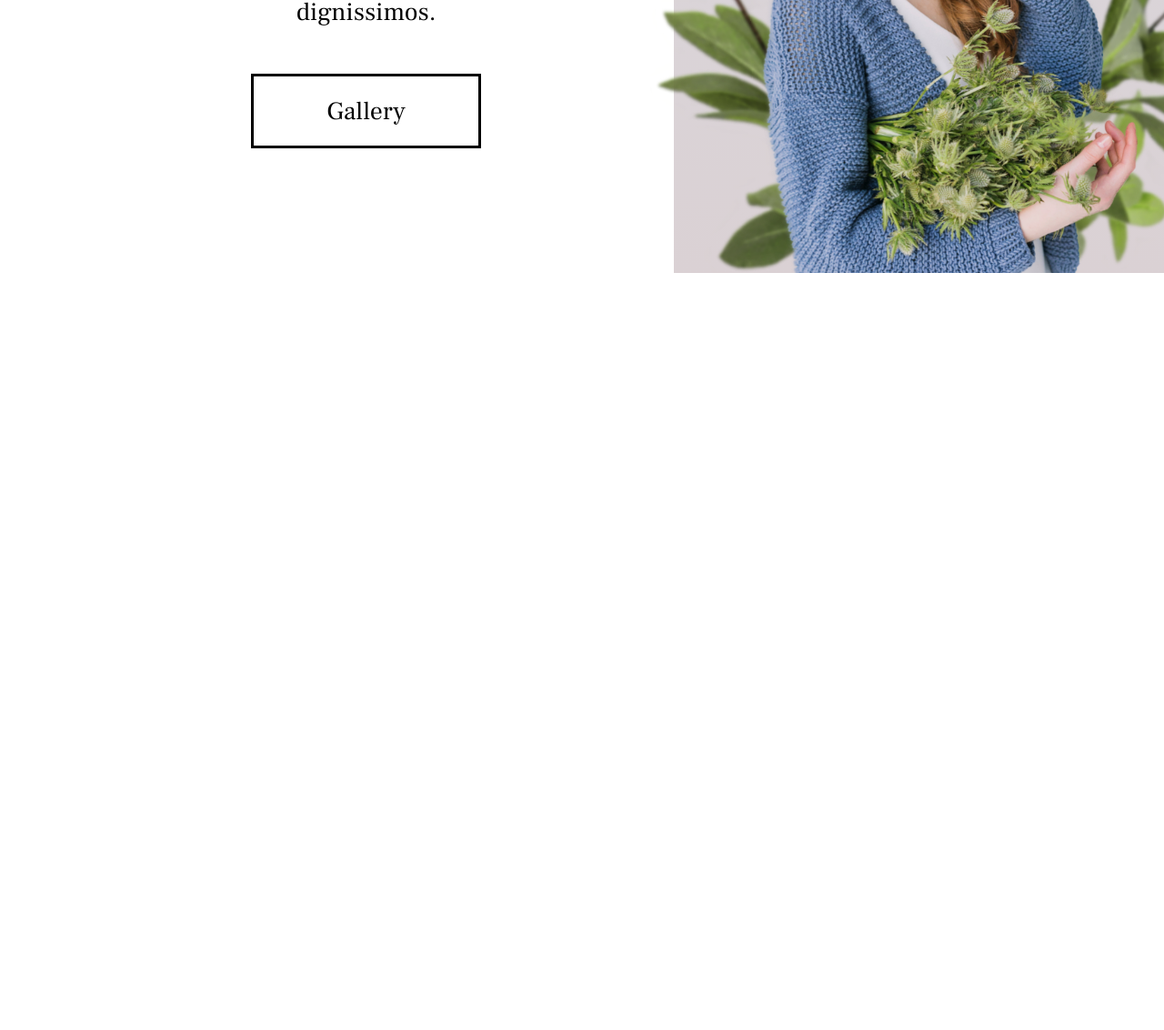
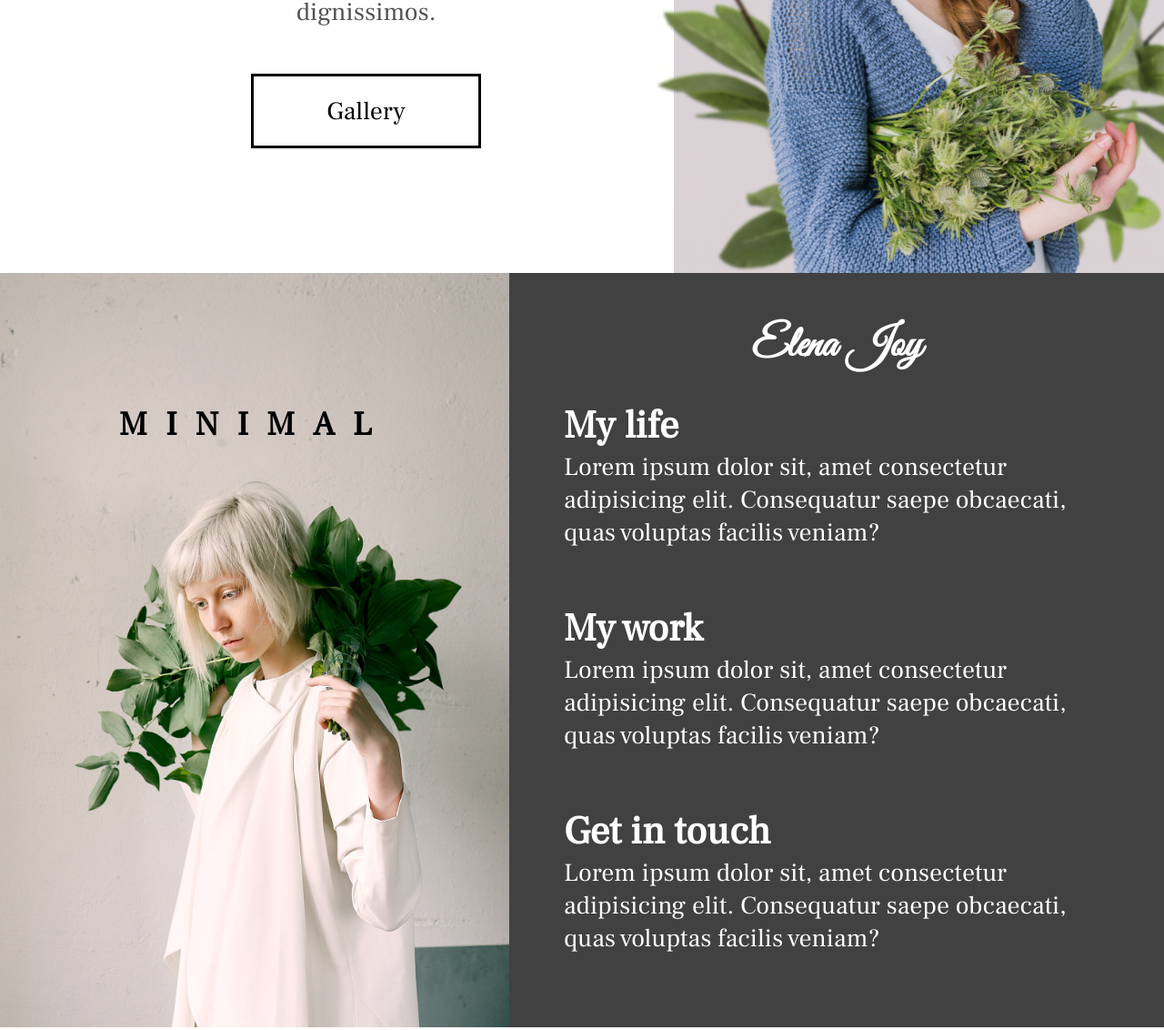
Before and after one commit to AlexRFarnes/Elena-project, a plain HTML site: page index.html in a window 1280 px wide. Shown: the part 501-1633 px from the top of the page at 91% size. Before the commit the page ends 801 px from the top, so only its background shows below. Drawn offline with Linux system fonts and the light colour scheme.

Commit message:
About section

```diff
--- a/css/style.css
+++ b/css/style.css
@@ -91,6 +91,14 @@ a {
   align-items: center;
 }
 
+.py-lg {
+  padding: 5rem 0;
+}
+
+.vibes-ff {
+  font-family: "Vibes", sans-serif;
+}
+
 /* MAIN */
 
 /* Nav */
@@ -146,6 +154,7 @@ a {
 
 .hero__text {
   padding: 5rem 10rem;
+  color: var(--gray-color);
 }
 
 .hero__link {
@@ -185,13 +194,55 @@ a {
   transform-origin: bottom;
   backface-visibility: hidden;
   width: 75%;
-  height: 75%;
+  max-height: 75%;
   object-fit: cover;
 }
 
 .plant2 {
   left: 40%;
 }
+
+/* About */
+
+.about {
+  min-height: 100vh;
+  display: flex;
+  flex-wrap: wrap;
+}
+
+.about__intro {
+  flex: 2 1 40rem;
+  justify-content: space-around;
+  background: var(--bg-color);
+  color: #fff;
+}
+
+.about-info-wrapper {
+  padding: 3rem 6rem;
+}
+
+.about__image-title {
+  position: absolute;
+  top: 20%;
+  left: 50%;
+  transform: translate(-50%, -50%);
+  letter-spacing: 2rem;
+}
+
+.about__images {
+  flex: 1 1 40rem;
+  position: relative;
+}
+
+.about__image {
+  width: 100%;
+  height: 100%;
+  object-fit: cover;
+}
+
+/* Image Gallery */
+
+
 
 /* ANIMATIONS */
 
@@ -224,6 +275,7 @@ a {
 
 /* Media Queries */
 @media (max-width: 52.63em) {
+  /* Burger nav */
   .nav__list {
     background: var(--bg-color);
     width: 100%;
@@ -306,4 +358,18 @@ a {
   .burger__line::after {
     top: 1rem;
   }
+
+  /* Hero */
+  .hero {
+    width: 100%;
+  }
+
+  .hero__text {
+    padding: 5rem 3rem;
+  }
+
+  /* About */
+  .about-info-wrapper {
+    padding: 3rem 3rem;
+  }
 }
--- a/index.html
+++ b/index.html
@@ -33,7 +33,7 @@
     </header>
     <main>
       <section class="hero">
-        <div class="hero__intro flex">
+        <div class="hero__intro flex py-lg">
           <h2>Elena Joy <br />Photography</h2>
           <p class="hero__text">
             Lorem ipsum dolor, sit amet consectetur adipisicing elit. Modi odio,
@@ -48,6 +48,40 @@
           <img class="plant plant2" src="./img/plant2.png" alt="" />
         </div>
       </section>
+      <section class="about" id="about">
+        <div class="about__images">
+          <h5 class="about__image-title">MINIMAL</h5>
+          <img
+            class="about__image"
+            src="./img/about-image.png"
+            alt="Portrait image"
+          />
+        </div>
+        <div class="about__intro py-lg flex">
+          <h2 class="vibes-ff">Elena Joy</h2>
+          <div class="about-info-wrapper about-life">
+            <h3>My life</h3>
+            <p class="about__text">
+              Lorem ipsum dolor sit, amet consectetur adipisicing elit.
+              Consequatur saepe obcaecati, quas voluptas facilis veniam?
+            </p>
+          </div>
+          <div class="about-info-wrapper about-work">
+            <h3>My work</h3>
+            <p class="about__text">
+              Lorem ipsum dolor sit, amet consectetur adipisicing elit.
+              Consequatur saepe obcaecati, quas voluptas facilis veniam?
+            </p>
+          </div>
+          <div class="about-info-wrapper about-contact">
+            <h3>Get in touch</h3>
+            <p class="about__text">
+              Lorem ipsum dolor sit, amet consectetur adipisicing elit.
+              Consequatur saepe obcaecati, quas voluptas facilis veniam?
+            </p>
+          </div>
+        </div>
+      </section>
     </main>
   </body>
 </html>
```
